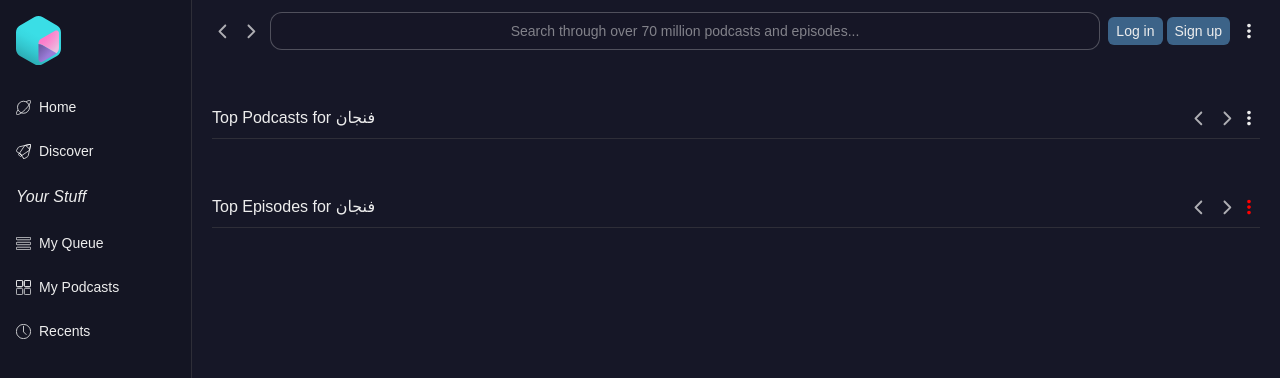
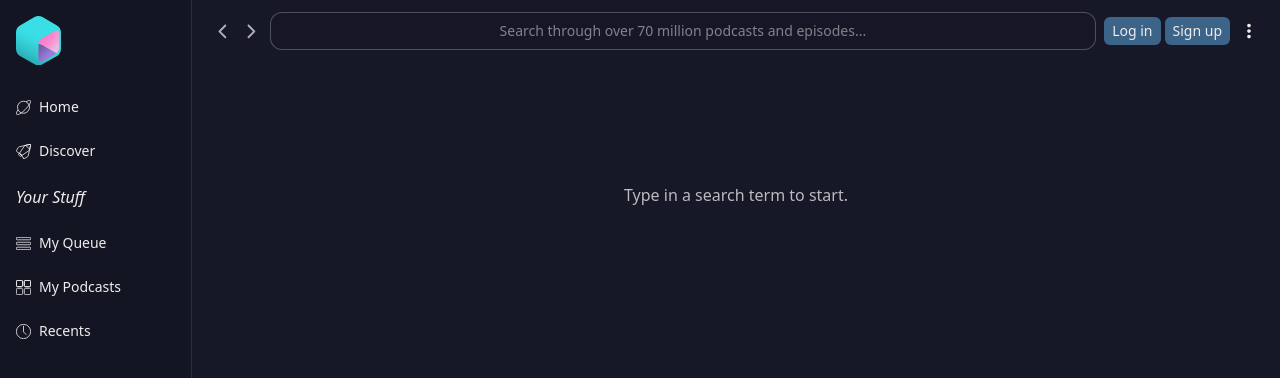
Before and after one commit to SaraHelal/podcast-search-page, a Next.js app: page / in a window 1280 px wide. Shown: the top 378 px of the page. Built offline with nearby package versions, Linux system fonts and the light colour scheme.

Commit message:
search input done

```diff
--- a/package.json
+++ b/package.json
@@ -12,7 +12,8 @@
     "mongodb": "^6.18.0",
     "next": "15.4.6",
     "react": "19.1.0",
-    "react-dom": "19.1.0"
+    "react-dom": "19.1.0",
+    "tailwind-scrollbar": "^4.0.2"
   },
   "devDependencies": {
     "@eslint/eslintrc": "^3",
--- a/src/app/globals.css
+++ b/src/app/globals.css
@@ -1,4 +1,6 @@
 @import "tailwindcss";
+@tailwind utilities;
+@import url('https://fonts.googleapis.com/css2?family=Inter:wght@400;600&family=Noto+Sans+Arabic:wght@400;600&display=swap');
 
 :root {
   --background: #161727;
@@ -16,7 +18,9 @@
 body {
   background: var(--background);
   color: var(--foreground);
-  font-family: Arial, Helvetica, sans-serif;
+  /* font-family: Arial, Helvetica, sans-serif; */
+    /* font-family: 'Inter', 'Noto Sans Arabic', sans-serif; */
+
 }
 header {
   background-color: red;
@@ -27,3 +31,20 @@ header {
   height: 50px;
   z-index: 10005;
 }
+.spinner {
+  width: 75px;
+  height: 75px;
+  border: 5px solid #39DCE4; /* لون الخلفية */
+  border-top: 5px solid #F695D3; /* لون الجزء المتحرك */
+  border-radius: 50%;
+  animation: spin 2s linear infinite;
+  position: fixed;
+  top: calc(50% - 75px);
+  left: calc(50% + 75px);
+  background-color: #9074cb;
+}
+
+@keyframes spin {
+  0% { transform: rotate(0deg); }
+  100% { transform: rotate(360deg); }
+}
--- a/src/components/layouts/Layout.tsx
+++ b/src/components/layouts/Layout.tsx
@@ -1,16 +1,23 @@
-import React from 'react'
-import Header from '../ui/Header'
-import MainContent from '../ui/MainContent'
-import Sidebar from '../ui/Sidebar'
+import React, { useEffect, useState } from "react";
+import Header from "../ui/Header";
+import MainContent from "../ui/MainContent";
+import Sidebar from "../ui/Sidebar";
+import { useSearchParams } from "next/navigation";
+import useFetchSearch from "@/hooks/useFetchSearch";
 
-export default function Layout({children} : any) {
+export default function Layout({ children }: any) {
+  const params = useSearchParams();
+  const [searchQuery, setSearchQuery] = useState(params.get("q") || "");
+  const { results, loading } = useFetchSearch(searchQuery);
+  console.log('search: ', searchQuery)
+
   return (
-    <div className='flex'>
-        <Sidebar/>
-        <div className='flex-7 px-5 overflow-hidden'>
-            <Header />
-            <MainContent>{children}</MainContent>
-        </div>
+    <div className="flex">
+      <Sidebar />
+      <div className="flex-7 px-5 overflow-hidden">
+        <Header searchQuery = {searchQuery} setSearchQuery = {setSearchQuery} />
+        <MainContent searchQuery={searchQuery} results={results} loading={loading} />
+      </div>
     </div>
-  )
+  );
 }
--- a/src/components/ui/Header.tsx
+++ b/src/components/ui/Header.tsx
@@ -2,11 +2,18 @@ import React from "react";
 import ScrollNextPrevArrows from "./ScrollNextPrevArrows";
 import DotsOptions from "../icons/DotsOptions";
 
-export default function Header() {
+export default function Header({searchQuery, setSearchQuery, fetchSearch} : any) {
+const handleSearch = (e: any)=>{
+  setSearchQuery(e.target.value)
+  window.history.replaceState({}, '', `?q=${encodeURIComponent(e.target.value)}`);
+}
+ const handleEnterKey = (e : any) => {
+  if(e.key === 'Enter') setSearchQuery(e.target.value)
+ }
   return (
     <div className="flex gap-2 my-3 items-center">
      <ScrollNextPrevArrows />
-      <input type="text" placeholder="Search through over 70 million podcasts and episodes..." className="grow text-center p-2 bg-[#16172780] text-sm border border-[#ffffff40] rounded-xl  " />
+      <input type="text" onKeyDown={handleEnterKey} onChange={handleSearch} placeholder="Search through over 70 million podcasts and episodes..." className="grow text-center p-2 bg-[#16172780] text-sm border border-[#ffffff40] rounded-xl  " />
       <div className="flex items-center gap-1 justify-center">
         <button className="bg-[#3C6388] px-2 py-1 rounded-md text-sm">Log in</button>
         <button className="bg-[#3C6388] px-2 py-1 rounded-md text-sm">Sign up</button>
--- a/src/components/ui/MainContent.tsx
+++ b/src/components/ui/MainContent.tsx
@@ -6,61 +6,46 @@ import PodcastsList from "./Podcasts/PodcastsList";
 import { useSearchParams } from "next/navigation";
 import EpisodesList from "./episodes/EpisodesList";
 
-export default function MainContent({ children }: any) {
-  const params = useSearchParams();
-  const query = params.get("q") || "";
-  const [results, setResults] = useState<{ podcasts: any[]; episodes: any[] }>({
-    podcasts: [],
-    episodes: [],
-  });
+export default function MainContent({ results, loading, searchQuery }: any) {
+const podcasts = results?.podcasts?.results || [];
+const episodes = results?.episodes?.results || [];
+  console.log('results inside main: ', results)
+  if (loading) return <div className="spinner"></div>;
 
-  const [loading, setLoading] = useState(false);
+  if (!searchQuery)
+    return (
+      <div className="flex justify-center items-center text-[#BABABF] h-1/3">
+        Type in a search term to start.
+      </div>
+    );
 
-  useEffect(() => {
-    if (!query) return;
-
-    const fetchData = async () => {
-      setLoading(true);
-      try {
-        const res = await fetch(`http://localhost:3000/search?q=${query}`);
-        const data = await res.json();
-        console.log("data in mainContent: ", data);
-        setResults({
-          podcasts: data.podcasts || [],
-          episodes: data.episodes || [],
-        });
-      } catch (err) {
-        console.error(err);
-      } finally {
-        setLoading(false);
-      }
-    };
-
-    fetchData();
-  }, [query]);
-  console.log("results: ", results);
+  if (podcasts.length === 0 && episodes.length === 0)
+    return (
+      <div className="flex justify-center items-center text-[#BABABF] h-1/3">
+        No results found.
+      </div>
+    );
   return (
     <div>
       <div>
         <div className="mt-12 flex justify-between items-center border-b border-b-[#2e2e38] py-2">
-          <span>Top Podcasts for فنجان</span>
+          <span>Top Podcasts for {searchQuery}</span>
           <div className="flex ">
             <ScrollNextPrevArrows />
             <DotsOptions />
           </div>
         </div>
-        <PodcastsList results={results} />
+        <PodcastsList podcasts={podcasts} />
       </div>
       <div>
-      <div className="my-12 flex justify-between items-center border-b border-b-[#2e2e38] py-2">
-        <span>Top Episodes for فنجان</span>
-        <div className="flex ">
-          <ScrollNextPrevArrows />
-          <DotsOptions fill="red"  />
+        <div className="my-12 flex justify-between items-center border-b border-b-[#2e2e38] py-2">
+          <span>Top Episodes for {searchQuery}</span>
+          <div className="flex ">
+            <DotsOptions fill="#ffffff" />
+          </div>
         </div>
+        <EpisodesList episodes={episodes} />
       </div>
-      <EpisodesList results={results} />
-    </div>
     </div>
   );
 }
--- a/src/components/ui/Podcasts/Podcast.tsx
+++ b/src/components/ui/Podcasts/Podcast.tsx
@@ -4,12 +4,12 @@ export default function Podcast(data: any) {
   console.log("podcast: ", data);
   return (
     <div className="flex flex-col gap-1">
-      <div className="w-48 object-cover">
+      <div className="w-48 object-cover overflow-hidden rounded-md">
         <img src={data.data.artworkUrl100} width="100%" alt="" />
       </div>
       <div>
-        <span>{data.data.collectionName}</span>
-        <h5>{data.data.artistName}</h5>
+        <span className="text-sm font-bold">{data.data.collectionName}</span>
+        <h5 className="text-xs text-[#FF78C9]">{data.data.artistName}</h5>
       </div>
     </div>
   );
--- a/src/components/ui/episodes/Episode.tsx
+++ b/src/components/ui/episodes/Episode.tsx
@@ -10,8 +10,8 @@ export default function Episode(data: any) {
           <img src={data.data.artworkUrl60} width="100%" alt="" />
         </div>
         <div>
-          <span>{data.data.trackName}</span>
-          <h5>{data.data.collectionName}</h5>
+          <span className="text-sm font-bold">{data.data.collectionName}</span>
+          <h5 className="text-xs text-[#E3BD71]">{data.data.collectionName}</h5>
         </div>
       </div>
       <DotsOptions fill="#5f5f5f" />
--- a/src/components/ui/episodes/EpisodesList.tsx
+++ b/src/components/ui/episodes/EpisodesList.tsx
@@ -1,17 +1,12 @@
 import React from "react";
 import Episode from "./Episode";
 
-export default function EpisodesList(results: any) {
-  console.log("results from podlists: ", results);
-
-  const { episodes, podcasts } = results.results;
-  console.log("podcasts from podlists: ", podcasts);
-  console.log("episodes from podlists: ", episodes);
+export default function EpisodesList({ episodes }: { episodes: any[] }) {
   return (
     <div className="">
       <div>
         <div className="flex gap-4 flex-wrap justify-between">
-          {episodes?.results?.map((item: any, idx: any) => (
+          {episodes?.map((item: any, idx: any) => (
             <Episode key={idx} data={item} />
           ))}
         </div>
--- /dev/null
+++ b/src/hooks/useFetchSearch.tsx
@@ -0,0 +1,43 @@
+import React, { useEffect, useState } from 'react'
+
+interface SearchResults {
+  podcasts: any[];
+  episodes: any[];
+}
+
+
+export default function useFetchSearch(searchQuery :string) {
+  const [results, setResults] = useState<SearchResults>({
+    podcasts: [],
+    episodes: [],
+  });
+
+  const [loading, setLoading] = useState(false);
+ useEffect(() => {
+    if (!searchQuery) {
+      setResults({ podcasts: [], episodes: [] });
+      return;
+    }
+
+    const fetchData = async () => {
+      setLoading(true);
+      try {
+        const res = await fetch(`http://localhost:3000/search?q=${searchQuery}`);
+        const data = await res.json();
+        setResults({
+          podcasts: data.podcasts || [],
+          episodes: data.episodes || [],
+        });
+      } catch (err) {
+        console.error(err);
+        setResults({ podcasts: [], episodes: [] });
+      } finally {
+        setLoading(false);
+      }
+    };
+
+    fetchData();
+  }, [searchQuery]);
+
+  return { results, loading };
+}
--- a/tailwind.config.ts
+++ b/tailwind.config.ts
@@ -1,6 +1,12 @@
 import type { Config } from "tailwindcss";
+import scrollbar from "tailwind-scrollbar";
 
 const config: Config = {
+  content: [
+    "./app/**/*.{ts,tsx,js,jsx}",
+    "./pages/**/*.{ts,tsx,js,jsx}",
+    "./components/**/*.{ts,tsx,js,jsx}",
+  ],
   theme: {
     extend: {
       colors: {
@@ -8,6 +14,7 @@ const config: Config = {
       },
     },
   },
+  plugins: [scrollbar],
 };
 
 export default config;
```
Also changed, not shown: src/components/ui/Podcasts/PodcastsList.tsx (+9 -9 lines), 1 other file (tests, documents, lock files or other folders).
